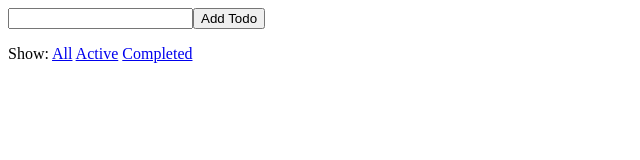
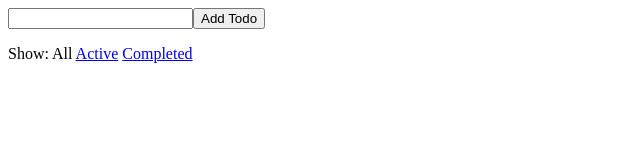
Before and after one commit to gyver98/react-redux-todo, a React (Create React App) app: page / in a window 1280 px wide. Shown: the top 160 px of the page, without its empty margins (0-640 px from the left). Built offline with nearby package versions, Linux system fonts and the light colour scheme.

Commit message:
Filtering Todos - highlight the chosen filter

```diff
--- a/src/index.js
+++ b/src/index.js
@@ -59,7 +59,10 @@ const store = createStore(todoApp);
 
 let nextTodoId = 0;
 
-const FilterLink = ({ filter, children}) => {
+const FilterLink = ({ filter, currentFilter, children}) => {
+  if (filter === currentFilter) {
+    return <span>{children}</span>
+  }
   return (
     <a href="#"
       onClick={e => {
@@ -87,9 +90,10 @@ const getVisibleTodos = (todos, filter) => {
 
 class TodoApp extends React.Component {
   render() {
+    const { todos, visibilityFilter } = this.props;
     const visibleTodos = getVisibleTodos(
-      this.props.todos,
-      this.props.visibilityFilter
+      todos,
+      visibilityFilter
     );
     return (
       <div>
@@ -125,15 +129,24 @@ class TodoApp extends React.Component {
         <p>
           Show:
           {' '}
-          <FilterLink filter='SHOW_ALL'>
+          <FilterLink
+            filter='SHOW_ALL'
+            currentFilter={visibilityFilter}
+          >
             All
           </FilterLink>
           {' '}
-          <FilterLink filter='SHOW_ACTIVE'>
+          <FilterLink
+            filter='SHOW_ACTIVE'
+            currentFilter={visibilityFilter}
+          >
             Active
           </FilterLink>
           {' '}
-          <FilterLink filter='SHOW_COMPLETED'>
+          <FilterLink
+            filter='SHOW_COMPLETED'
+            currentFilter={visibilityFilter}
+          >
             Completed
           </FilterLink>
         </p>
```
